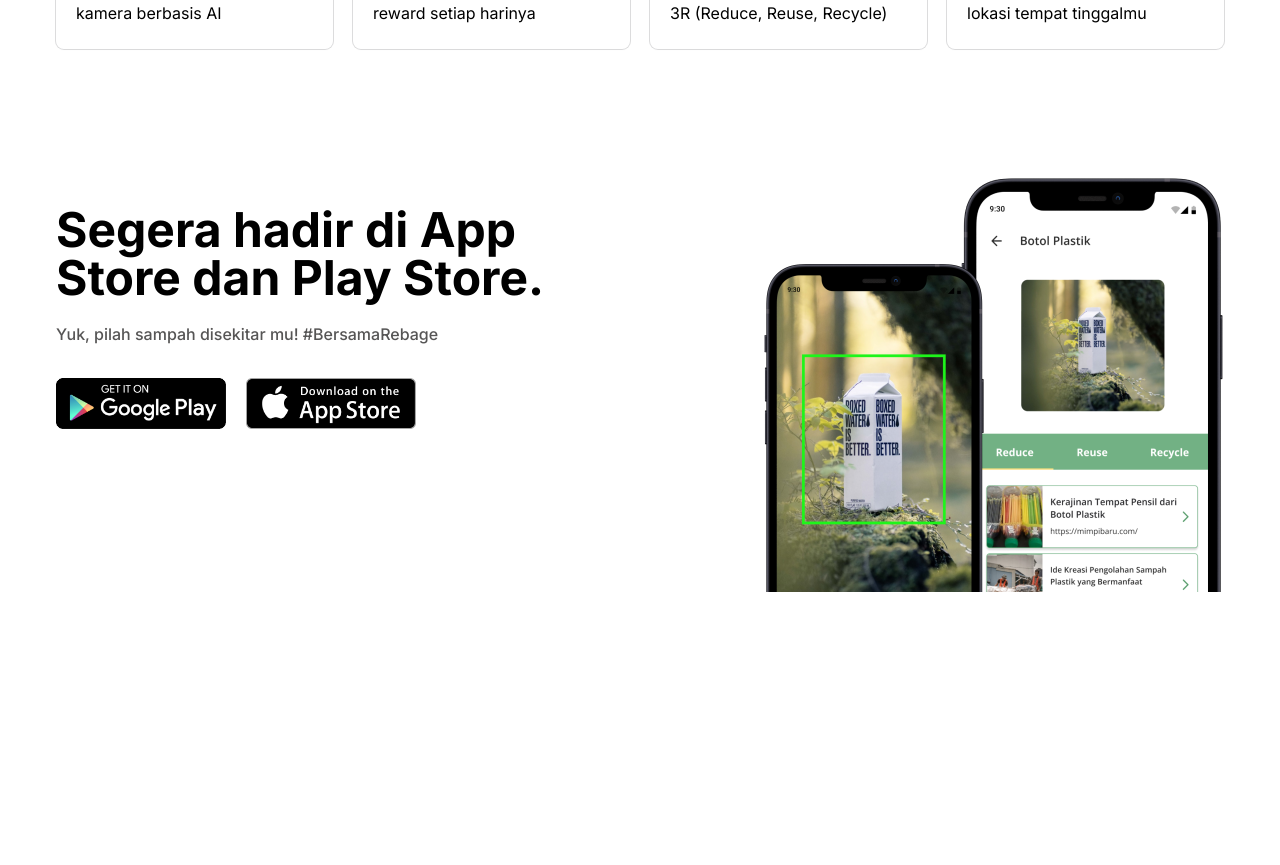
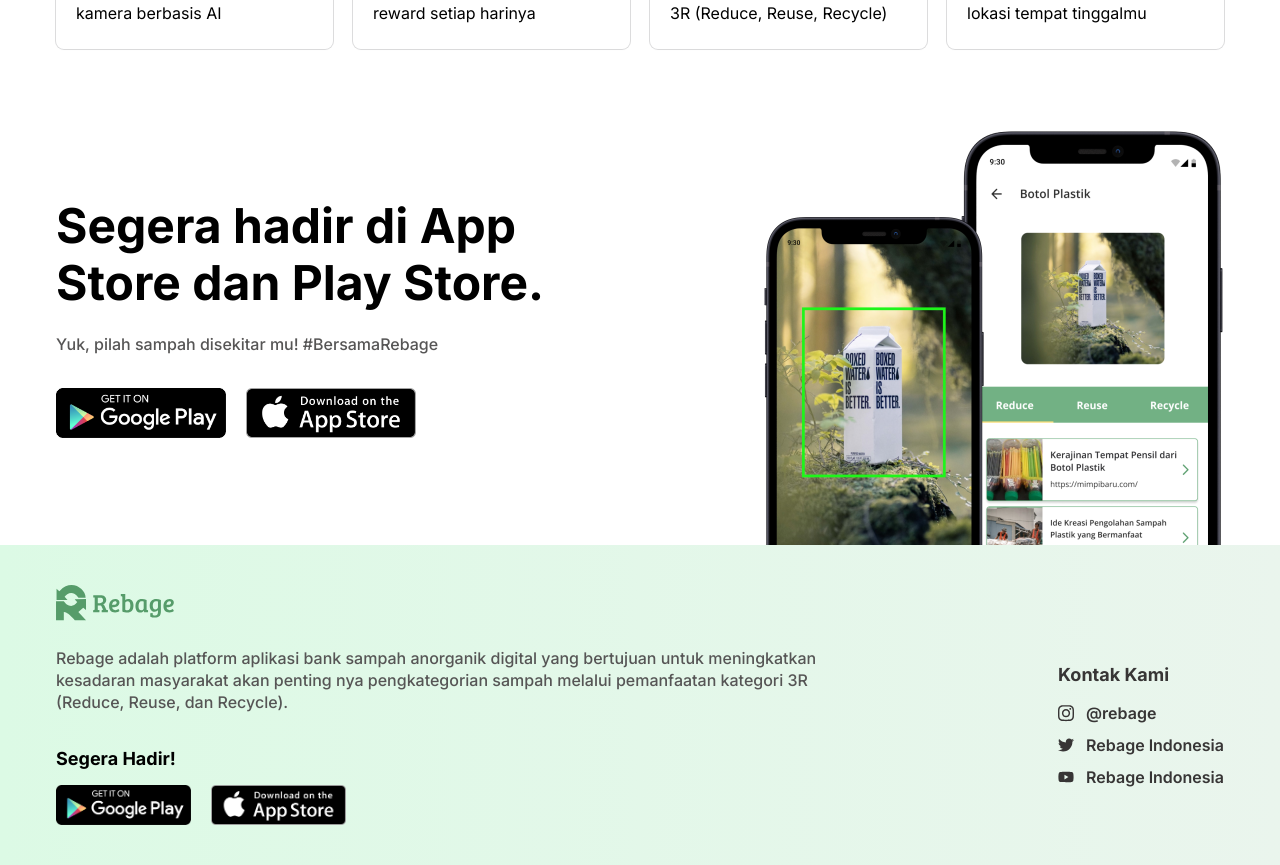
Before and after one commit to vrizas/rebage-landing, a Next.js app: page / in a window 1280 px wide. Shown: the part 1420-2285 px from the top of the page. Before the commit the page ends 2012 px from the top, so only its background shows below. Built offline with nearby package versions, Linux system fonts and the light colour scheme.

Commit message:
create footer section

```diff
--- a/components/Download.js
+++ b/components/Download.js
@@ -7,8 +7,8 @@
     return (
         <section className="flex gap-8 flex-col text-center lg:text-left lg:flex-row items-center lg:justify-between px-4 pt-10 lg:px-14">
           <article className="lg:pb-10 lg:w-1/2">
-            <h3 className="text-3xl font-bold lg:text-5xl">Segera hadir di App Store dan Play Store.</h3>
-            <p className="mt-5 text-gray font-medium">Yuk, pilah sampah disekitar mu! #BersamaRebage</p>
+            <h2 className="text-3xl font-bold lg:text-5xl lg:leading-[3.6rem]">Segera hadir di App Store dan Play Store.</h2>
+            <p className="mt-5 text-light-gray font-medium">Yuk, pilah sampah disekitar mu! #BersamaRebage</p>
             <div className="mt-8 flex gap-5">
               <a href="#" target="_blank" rel="noopener noreferrer">
                 <Image src={googlePlayBadge} width="170" alt="Get it on Google Play" />
@@ -18,7 +18,7 @@
               </a>
             </div>
           </article>
-          <div className="relative lg:bottom-[-5.8vh]">
+          <div>
             <Image src={rebageAppDetector} alt="Rebage App (Detector)" />
           </div>
         </section>
--- /dev/null
+++ b/components/Footer.js
@@ -0,0 +1,52 @@
+import Link from 'next/link'
+import Image from 'next/image'
+import logo from '../public/logo.svg'
+import googlePlayBadge from '../public/images/google-play-badge.png'
+import appStoreBadge from '../public/images/app-store-badge.png'
+
+export default function Footer() {
+    return (
+        <footer className="flex gap-8 flex-col text-center px-4 pt-10 bg-gradient-to-r from-[#DCFAE5] to-[#EAF5ED] lg:text-left lg:flex-row items-center lg:justify-between lg:px-14">
+            <article className="lg:pb-10 lg:w-2/3">
+                <Link href="/" className="inline-block">
+                    <Image src={logo} alt="" className="w-[100px] lg:w-[120px]" />
+                </Link>
+                <p className="mt-5 text-light-gray font-medium leading-snug">Rebage adalah platform aplikasi bank sampah anorganik digital yang bertujuan untuk meningkatkan kesadaran masyarakat akan penting nya pengkategorian sampah melalui pemanfaatan kategori 3R (Reduce, Reuse, dan Recycle).</p>
+                <div className="mt-8">
+                    <div className="font-bold text-lg">Segera Hadir!</div>
+                    <div className="mt-3 flex gap-5">
+                        <a href="#" target="_blank" rel="noopener noreferrer">
+                            <Image src={googlePlayBadge} width="135" alt="Get it on Google Play" />
+                        </a>
+                        <a href="#" target="_blank" rel="noopener noreferrer">
+                            <Image src={appStoreBadge} width="135" alt="Get it on App Store" />
+                        </a>
+                    </div>
+                </div>
+            </article>
+            <div className="text-dark-gray">
+                <div className="font-bold text-lg">Kontak Kami</div>
+                <div className="mt-3 flex flex-col gap-2 font-[600] items-center lg:items-start">
+                    <a href="https://www.instagram.com/rebage.id/" target="_blank" rel="noopener noreferrer" className="flex items-center gap-3">
+                        <svg xmlns="http://www.w3.org/2000/svg" viewBox="0 0 448 512" width="16">
+                            <path fill="currentColor" d="M224.1 141c-63.6 0-114.9 51.3-114.9 114.9s51.3 114.9 114.9 114.9S339 319.5 339 255.9 287.7 141 224.1 141zm0 189.6c-41.1 0-74.7-33.5-74.7-74.7s33.5-74.7 74.7-74.7 74.7 33.5 74.7 74.7-33.6 74.7-74.7 74.7zm146.4-194.3c0 14.9-12 26.8-26.8 26.8-14.9 0-26.8-12-26.8-26.8s12-26.8 26.8-26.8 26.8 12 26.8 26.8zm76.1 27.2c-1.7-35.9-9.9-67.7-36.2-93.9-26.2-26.2-58-34.4-93.9-36.2-37-2.1-147.9-2.1-184.9 0-35.8 1.7-67.6 9.9-93.9 36.1s-34.4 58-36.2 93.9c-2.1 37-2.1 147.9 0 184.9 1.7 35.9 9.9 67.7 36.2 93.9s58 34.4 93.9 36.2c37 2.1 147.9 2.1 184.9 0 35.9-1.7 67.7-9.9 93.9-36.2 26.2-26.2 34.4-58 36.2-93.9 2.1-37 2.1-147.8 0-184.8zM398.8 388c-7.8 19.6-22.9 34.7-42.6 42.6-29.5 11.7-99.5 9-132.1 9s-102.7 2.6-132.1-9c-19.6-7.8-34.7-22.9-42.6-42.6-11.7-29.5-9-99.5-9-132.1s-2.6-102.7 9-132.1c7.8-19.6 22.9-34.7 42.6-42.6 29.5-11.7 99.5-9 132.1-9s102.7-2.6 132.1 9c19.6 7.8 34.7 22.9 42.6 42.6 11.7 29.5 9 99.5 9 132.1s2.7 102.7-9 132.1z"/>
+                        </svg>
+                        @rebage
+                    </a>
+                    <a href="https://www.instagram.com/rebage.id/" target="_blank" rel="noopener noreferrer" className="flex items-center gap-3">
+                        <svg xmlns="http://www.w3.org/2000/svg" viewBox="0 0 512 512" width="16">
+                            <path fill="currentColor" d="M459.37 151.716c.325 4.548.325 9.097.325 13.645 0 138.72-105.583 298.558-298.558 298.558-59.452 0-114.68-17.219-161.137-47.106 8.447.974 16.568 1.299 25.34 1.299 49.055 0 94.213-16.568 130.274-44.832-46.132-.975-84.792-31.188-98.112-72.772 6.498.974 12.995 1.624 19.818 1.624 9.421 0 18.843-1.3 27.614-3.573-48.081-9.747-84.143-51.98-84.143-102.985v-1.299c13.969 7.797 30.214 12.67 47.431 13.319-28.264-18.843-46.781-51.005-46.781-87.391 0-19.492 5.197-37.36 14.294-52.954 51.655 63.675 129.3 105.258 216.365 109.807-1.624-7.797-2.599-15.918-2.599-24.04 0-57.828 46.782-104.934 104.934-104.934 30.213 0 57.502 12.67 76.67 33.137 23.715-4.548 46.456-13.32 66.599-25.34-7.798 24.366-24.366 44.833-46.132 57.827 21.117-2.273 41.584-8.122 60.426-16.243-14.292 20.791-32.161 39.308-52.628 54.253z"/>
+                        </svg>
+                        Rebage Indonesia
+                    </a>
+                    <a href="https://www.instagram.com/rebage.id/" target="_blank" rel="noopener noreferrer" className="flex items-center gap-3">
+                        <svg xmlns="http://www.w3.org/2000/svg" viewBox="0 0 576 512" width="16">
+                            <path fill="currentColor" d="M549.655 124.083c-6.281-23.65-24.787-42.276-48.284-48.597C458.781 64 288 64 288 64S117.22 64 74.629 75.486c-23.497 6.322-42.003 24.947-48.284 48.597-11.412 42.867-11.412 132.305-11.412 132.305s0 89.438 11.412 132.305c6.281 23.65 24.787 41.5 48.284 47.821C117.22 448 288 448 288 448s170.78 0 213.371-11.486c23.497-6.321 42.003-24.171 48.284-47.821 11.412-42.867 11.412-132.305 11.412-132.305s0-89.438-11.412-132.305zm-317.51 213.508V175.185l142.739 81.205-142.739 81.201z"/>
+                        </svg>
+                        Rebage Indonesia
+                    </a>
+                </div>
+            </div>
+        </footer>
+    )
+}
--- a/components/Header.js
+++ b/components/Header.js
@@ -1,3 +1,4 @@
+import Link from 'next/link'
 import Image from 'next/image'
 import logo from '../public/logo.svg'
 import { gsap } from 'gsap'
@@ -25,9 +26,9 @@
     return (
         <header className="sticky top-0 z-50 bg-[#DBFFE0] flex items-center justify-between px-4 py-3 lg:px-14 lg:py-4">
             <section className="flex items-center gap-10">
-                <h1>
+                <Link href="/">
                     <Image src={logo} alt="" className="w-[80px] lg:w-[100px]" />
-                </h1>
+                </Link>
                 <nav className="absolute left-0 top-0 bg-primary text-white text-center hidden flex-col font-medium h-screen w-full lg:static lg:text-black lg:h-fit lg:w-fit lg:text-left lg:flex lg:flex-row lg:items-center lg:gap-6 lg:bg-transparent" id="navigation">
                     <div className="text-right px-4 py-3 lg:hidden">
                         <button onClick={hideHamburgerMenuHandler}>
--- a/pages/_app.js
+++ b/pages/_app.js
@@ -2,6 +2,7 @@
 import { Inter } from '@next/font/google'
 import Header from '../components/Header'
 import Download from '../components/Download'
+import Footer from '../components/Footer'
 
 const inter = Inter({
   subsets: ['latin'],
@@ -14,6 +15,7 @@
       <Header />
       <Component {...pageProps} />
       <Download />
+      <Footer />
     </div>
   )
 }
--- a/tailwind.config.js
+++ b/tailwind.config.js
@@ -11,7 +11,8 @@
       colors: {
         'primary': '#72B184',
         'success': '#1CBC00',
-        'gray': '#565555',
+        'light-gray': '#565555',
+        'dark-gray': '#373535',
       },
       fontFamily: {
         sans: ['var(--font-inter)', ...defaultTheme.fontFamily.sans],
```
Also changed, not shown: pages/index.js (+9 -9 lines).
